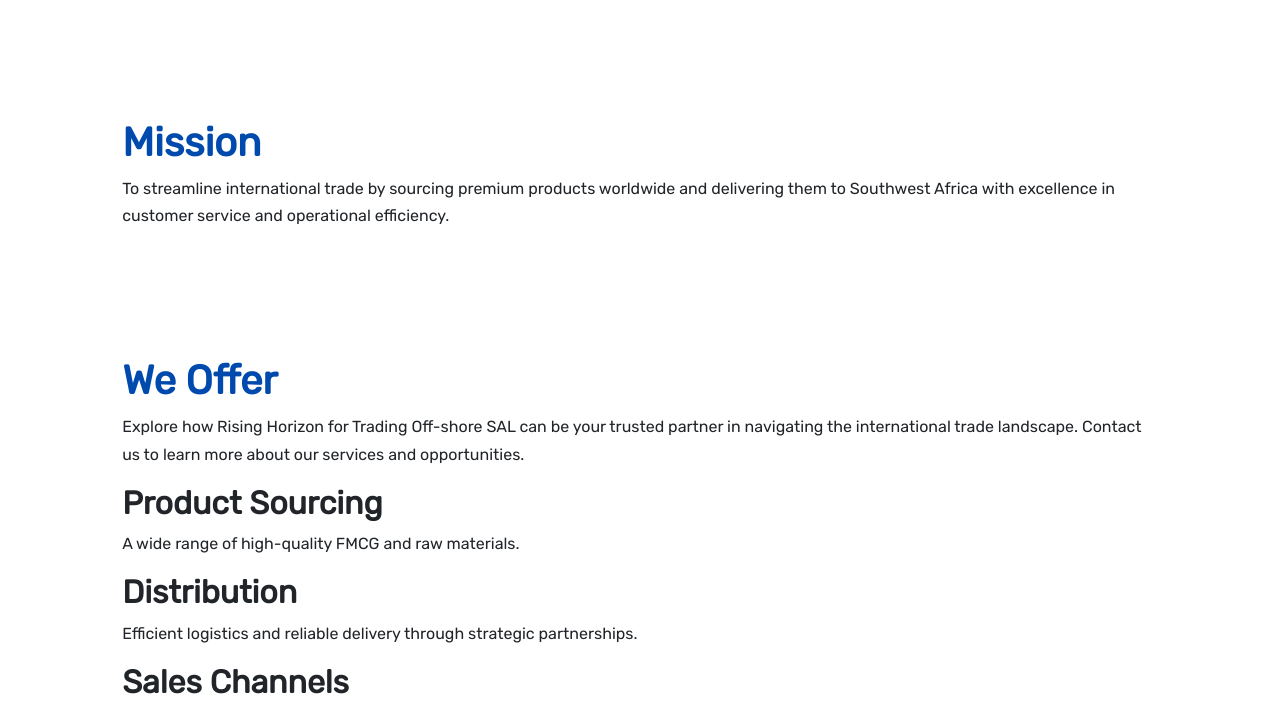
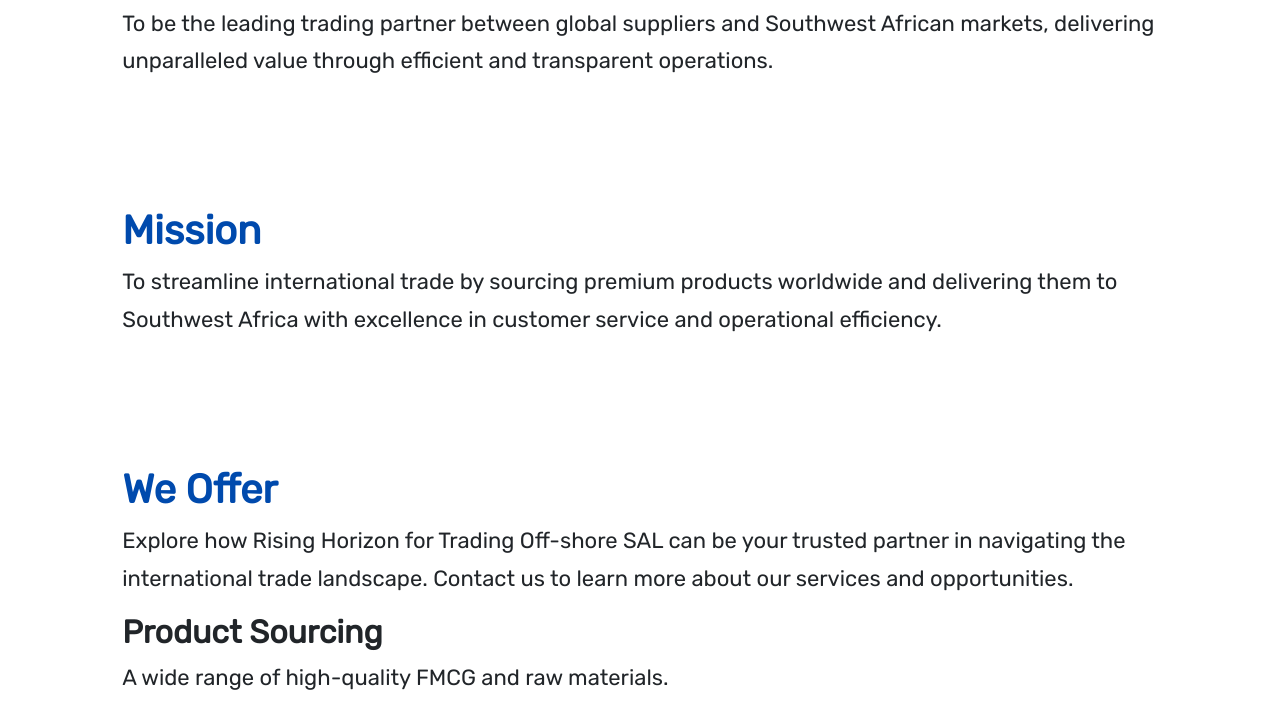
Before and after one commit to NemerSahli/mhd-profile, a plain HTML site: page index.html in a window 1280 px wide. Shown: the part 783-1489 px from the top of the page. Drawn offline with Linux system fonts and the light colour scheme.

Commit message:
apply format

```diff
--- a/css/custom-style.css
+++ b/css/custom-style.css
@@ -1,4 +1,4 @@
-.nav-link{
+.nav-link {
     font-weight: 600 !important;
     font-size: 22px;
 }
@@ -18,7 +18,8 @@ h1 {
     margin-top: 24px;
 }
 
-.bg-blue, .navbar-blue {
+.bg-blue,
+.navbar-blue {
     background-color: #004aad !important;
 }
 
@@ -26,13 +27,13 @@ h1 {
 .headline-social {
     height: 350px !important;
     width: 100%;
-  }
+}
 
-  .headline-social img {
+.headline-social img {
     margin-top: 40px;
-  }
+}
 
-  /* .navbar-toggler-icon {
-    border: 1px solid white !important;
-  }
-   */
+p,
+li {
+    font-size: 22px !important;
+}
```
